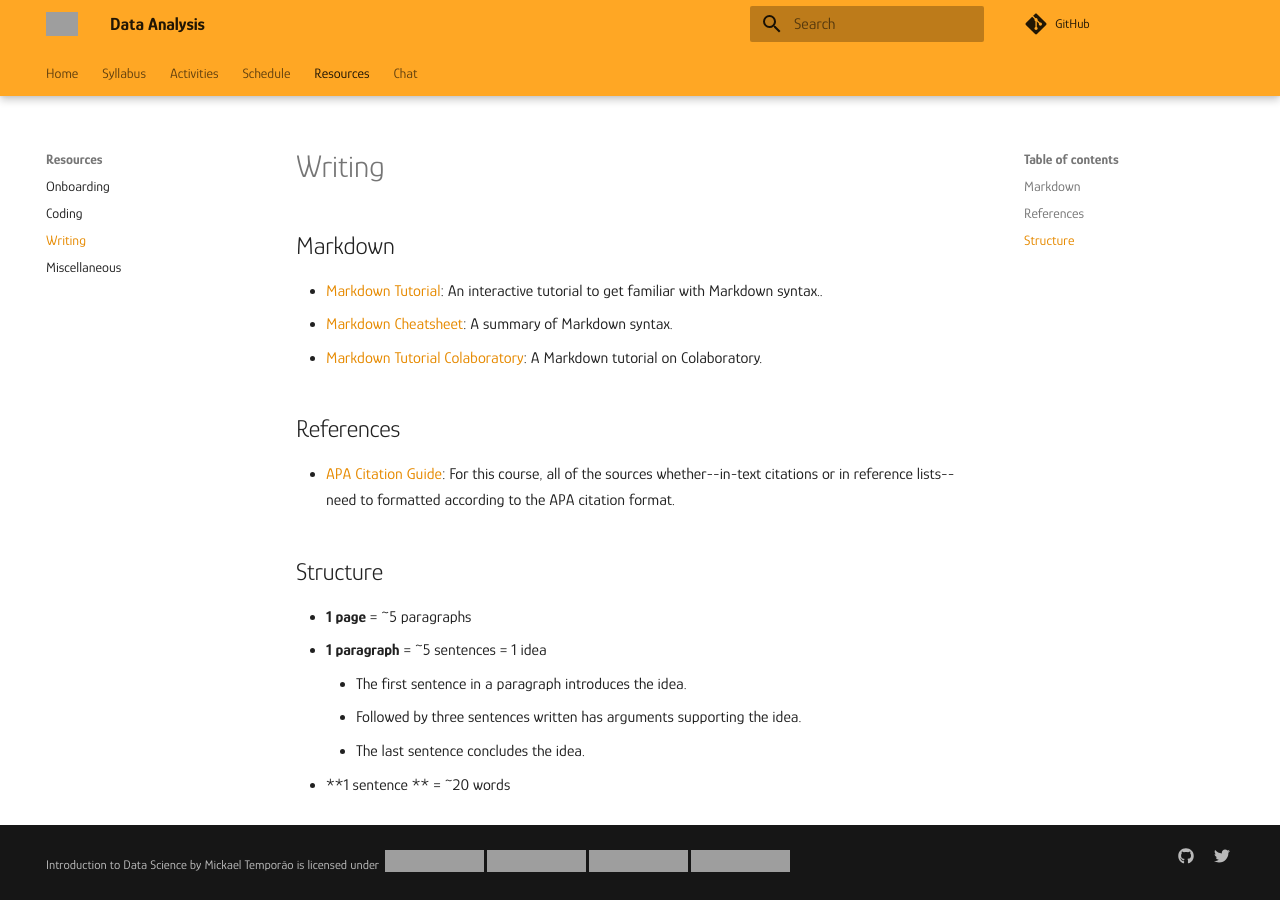
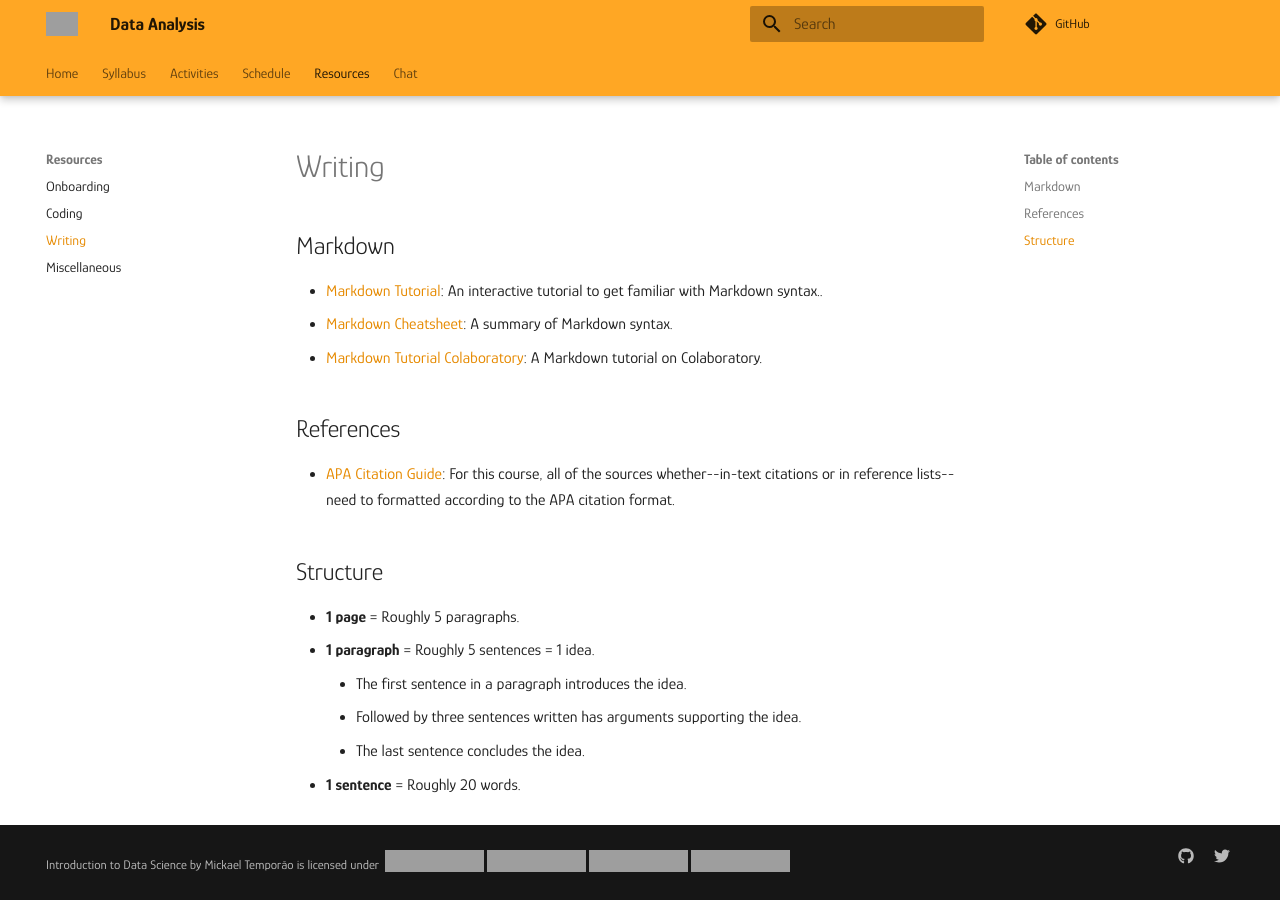
Before and after one commit to mickaeltemporao/data-analysis, an MkDocs documentation site: the page built from docs/resources/writing.md, in a window 1280 px wide. Built offline with MkDocs 1.6.1 and Material for MkDocs 9.7.7, drawn with Linux system fonts in a browser that asks for light colours; comment, search, counter and statistics services are not loaded; grey boxes are pictures that could not be loaded.

```diff
--- a/docs/resources/writing.md
+++ b/docs/resources/writing.md
@@ -9,9 +9,9 @@
 - [APA Citation Guide](https://www.mendeley.com/guides/apa-citation-guide): For this course, all of the sources whether--in-text citations or in reference lists--need to formatted according to the APA citation format.
 
 ## Structure
-- **1 page** = ~5 paragraphs
-- **1 paragraph** =  ~5 sentences = 1 idea
+- **1 page** = Roughly 5 paragraphs.
+- **1 paragraph** = Roughly 5 sentences = 1 idea.
     - The first sentence in a paragraph introduces the idea.
     - Followed by three sentences written has arguments supporting the idea.
     - The last sentence concludes the idea.
-- **1 sentence ** = ~20 words
+- **1 sentence** = Roughly 20 words.
```
Also changed, not shown: docs/activities/challenges.md (+2 -2 lines), docs/index.md (+1 -1 lines), docs/syllabus.md (+1 -1 lines).
